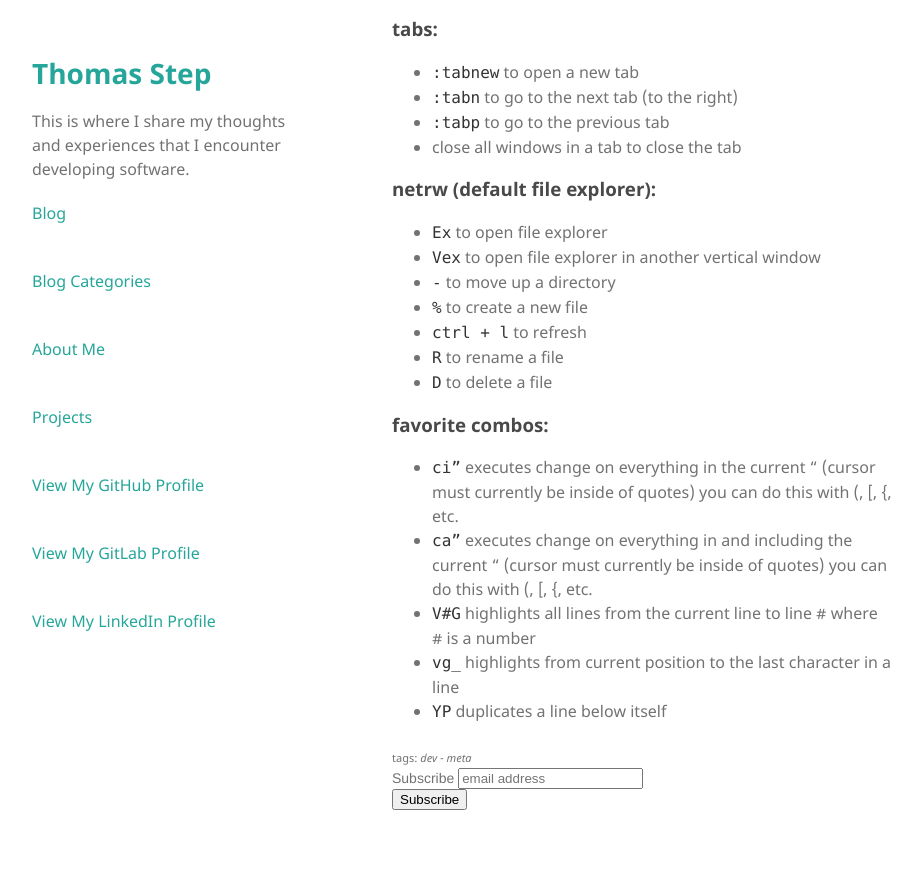
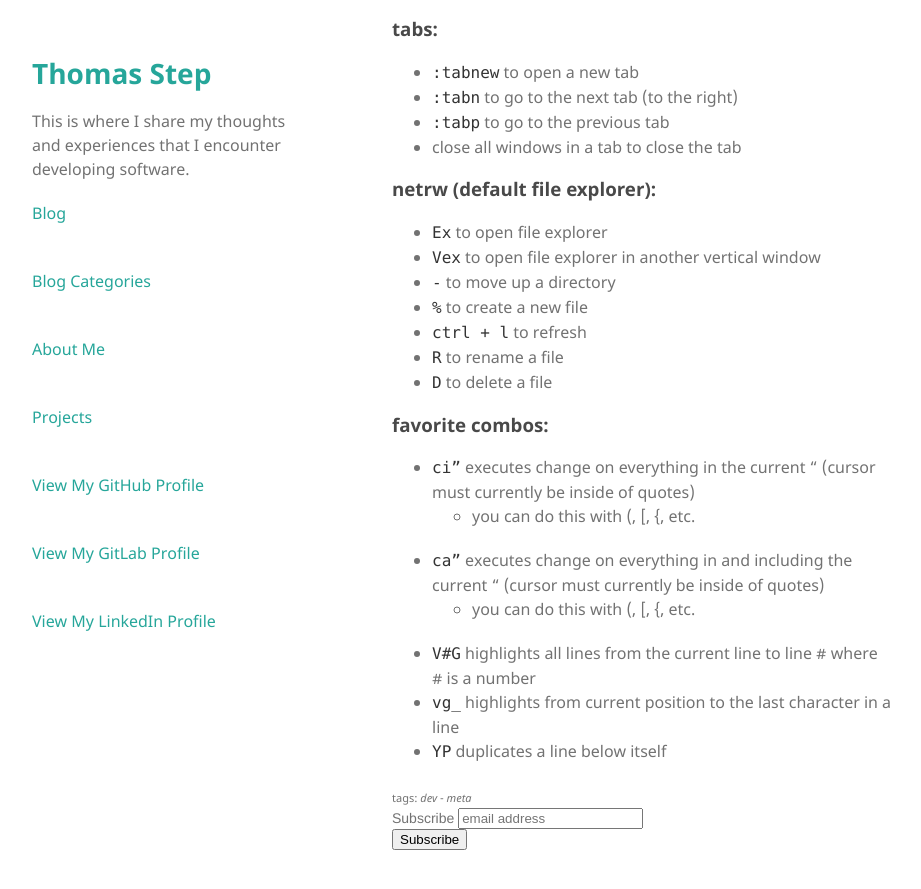
Before and after one commit to thomasstep/thomasstep.github.io, a Jekyll site: the page built from _posts/2021-05-03-vim-keystrokes.md, in a window 1280 px wide and 900 px high, scrolled down 3859 px. Shown: the top 889 px of the window, without its empty margins (178-1099 px from the left). Built offline with Jekyll 4.4.1, drawn with Linux system fonts in a browser that asks for light colours; comment, search, counter and statistics services are not loaded; before the commit the page ends 4719 px from its top, so only the background shows below that; some of the changed text lies outside the part shown.

Commit message:
vim edits

```diff
--- a/_posts/2021-05-03-vim-keystrokes.md
+++ b/_posts/2021-05-03-vim-keystrokes.md
@@ -94,9 +94,9 @@ I have had fun learning vim and I feel like I have completed a rite of passage o
 
 ### favorite combos:
 - `ci”` executes change on everything in the current “ (cursor must currently be inside of quotes)
-        you can do this with (, [, {, etc.
+  - you can do this with (, [, {, etc.
 - `ca”` executes change on everything in and including the current “ (cursor must currently be inside of quotes)
-        you can do this with (, [, {, etc.
+  - you can do this with (, [, {, etc.
 - `V#G` highlights all lines from the current line to line # where # is a number
 - `vg_` highlights from current position to the last character in a line
 - `YP` duplicates a line below itself
```
Also changed, not shown: other parts of _posts/2021-05-03-vim-keystrokes.md (+1 -1 lines).
